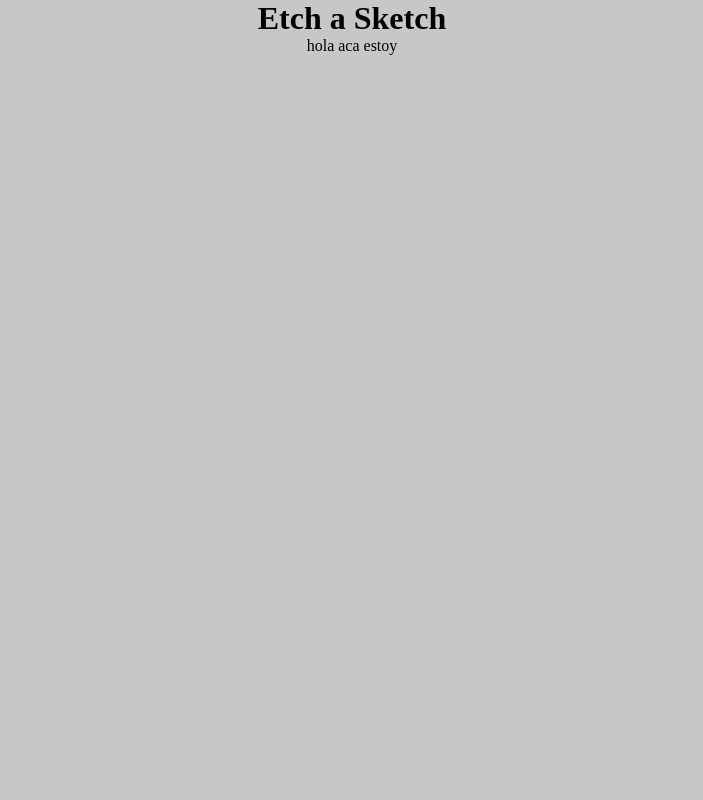
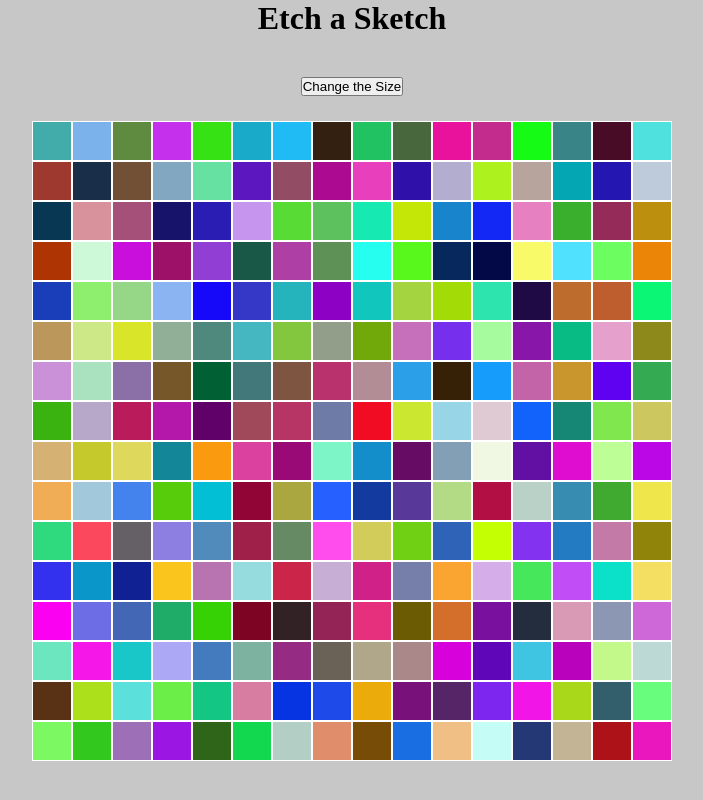
Before and after one commit to Francisjdev/etch, a plain HTML site: page index.html in a window 1280 px wide. Shown: the whole page, without its empty margins (288-991 px from the left). Drawn offline with Linux system fonts and the light colour scheme.

Commit message:
most logic part done, need to do the extra part to change the opacity

```diff
--- a/index.html
+++ b/index.html
@@ -10,7 +10,10 @@
 <body>
     <header><h1>Etch a Sketch</h1></header>
     <div class="container">
-        <p>hola aca estoy</p>
+        <button>Change the Size</button>
+        <div class="grid-container">
+
+        </div>
     </div>
 </body>
 </html>
--- a/script.js
+++ b/script.js
@@ -1 +1,46 @@
 const container = document.querySelector('.container')
+const gridContainer = document.querySelector('.grid-container')
+const button = document.querySelector('button')
+createGrid()
+clickHandler(button)
+
+
+function createGrid(grid = 256, boxDimensions = '40px'){
+    gridContainer.textContent = ''
+    for(let i = 0; i < grid; i++){
+        console.log(grid)
+        let box = document.createElement('div')
+        let color = getRandomColor()
+
+        box.classList = 'box'
+        box.style.width = boxDimensions
+        box.style.height = boxDimensions
+        box.style.backgroundColor = color
+        mouseOverHandler(box)
+        gridContainer.appendChild(box)
+
+    }
+}
+
+function getRandomColor(){
+    let red = Math.round(Math.random()*256)
+    let green = Math.round(Math.random()*256)
+    let blue = Math.round(Math.random()*256)
+    return color =`rgb(${red}, ${green}, ${blue})`
+}
+function clickHandler(obj){
+    obj.addEventListener('click', (e)=> {
+        let userInput =  prompt("how many squares per side do you want")
+        let boxes = parseInt(userInput) * parseInt(userInput)
+        let size = 640/parseInt(userInput)
+        size = `${size}px`
+
+        createGrid(boxes, size)
+    })
+}
+function mouseOverHandler(obj){
+    obj.addEventListener('mouseover', () => {
+        let color = getRandomColor()
+        obj.style.backgroundColor = color
+    })
+}
--- a/style.css
+++ b/style.css
@@ -14,8 +14,22 @@ body{
 }
 
 .container{
-
+    display: flex;
+    flex-direction: column;
     height: 100%;
     width: 100%;
-    text-align: center;
+    justify-content: center;
+    align-items:center;
+    gap: 25px;
 }
+.grid-container{
+    display: flex;
+    flex-wrap: wrap;
+    background-color: azure;
+    width: 640px;
+    height: 640px;
+}
+.box{
+    background-color: rgb(65, 0, 108);
+    border: 0.5px solid white;
+}
```
